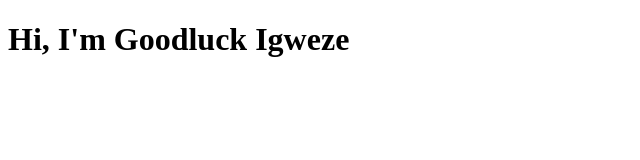
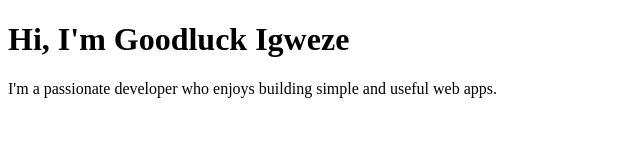
Before and after one commit to Goodluckigweze/testing-, a plain HTML site: page index.html in a window 1280 px wide. Shown: the whole page, without its empty margins (0-640 px from the left). Drawn offline with Linux system fonts and the light colour scheme.

Commit message:
Commit 3: Add bio paragraph

```diff
--- a/index.html
+++ b/index.html
@@ -9,3 +9,4 @@
 </body>
 </html>
 <h1>Hi, I'm Goodluck Igweze</h1>
+<p>I'm a passionate developer who enjoys building simple and useful web apps.</p>
```
